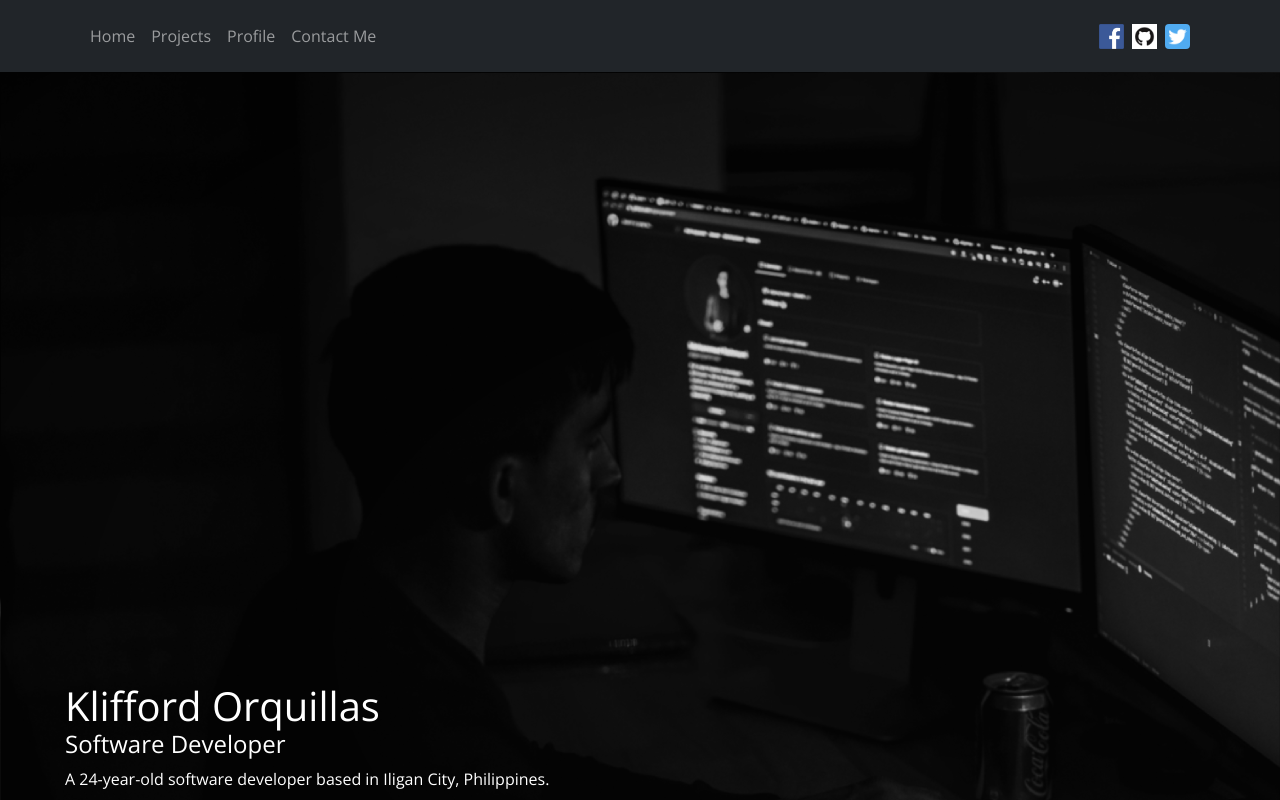
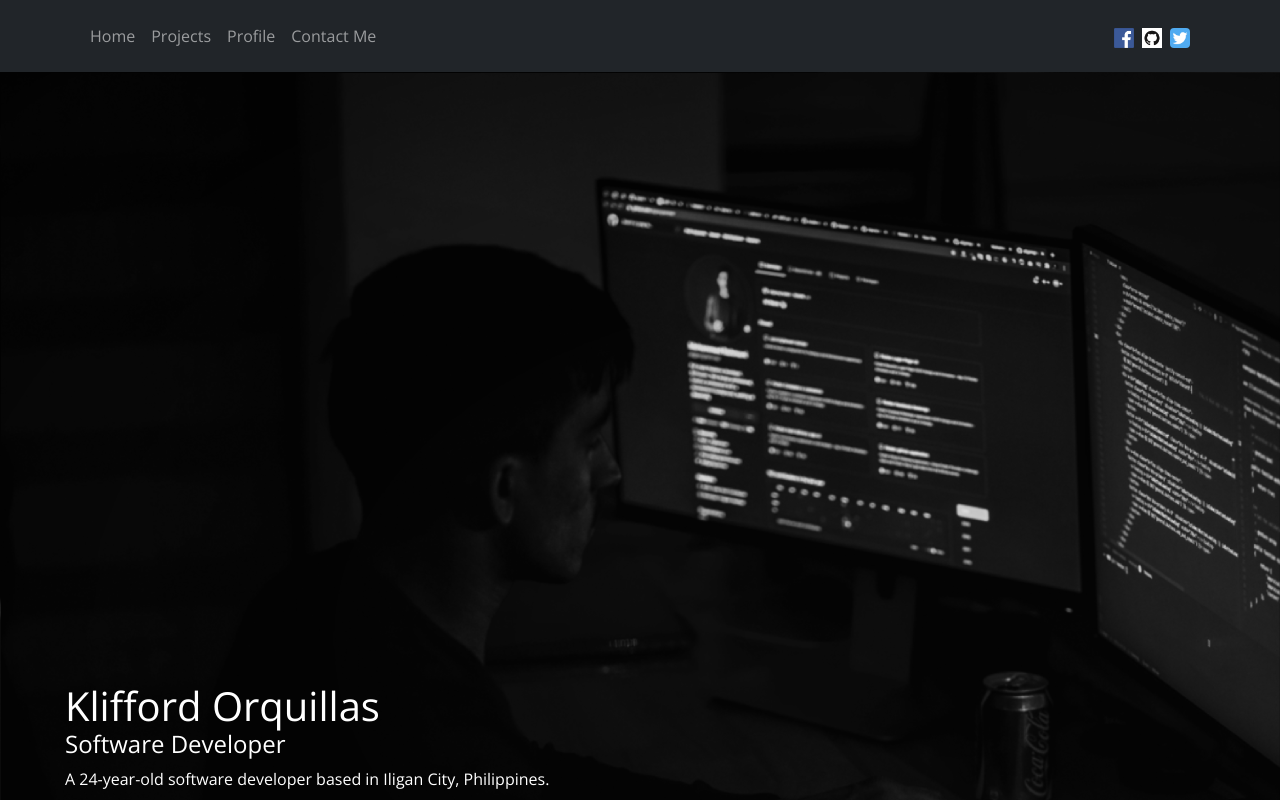
Before and after one commit to kliffordme/ford-developer, a React (Create React App) app: page / in a window 1280 px wide. Shown: the top 800 px of the page. Built offline with nearby package versions, Linux system fonts and the light colour scheme.

Commit message:
smaller logo

```diff
--- a/src/index.css
+++ b/src/index.css
@@ -36,7 +36,7 @@ code {
 }
 
 #navLogo{
-  width: 25px;
+  width: 20px;
 }
 
 
```
